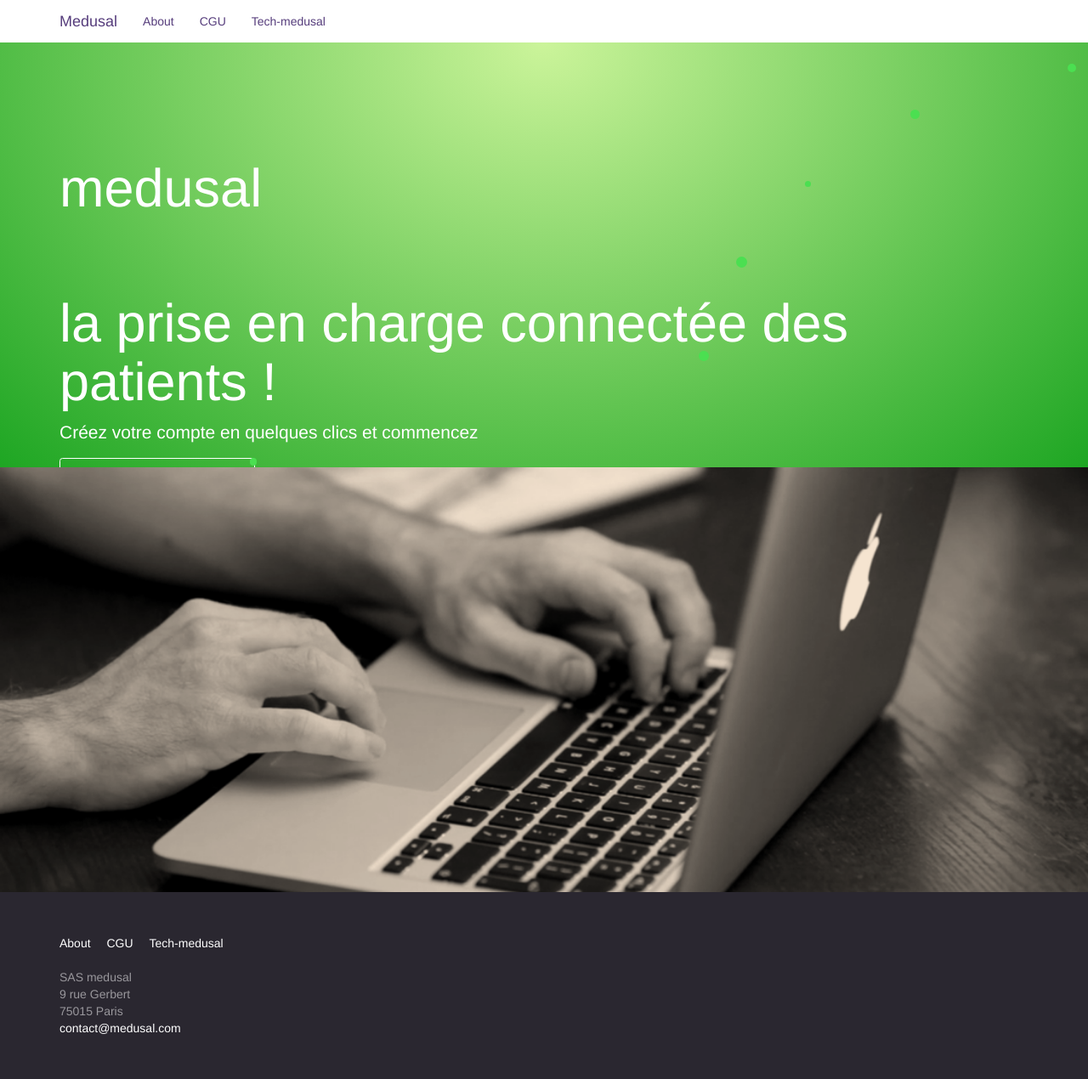
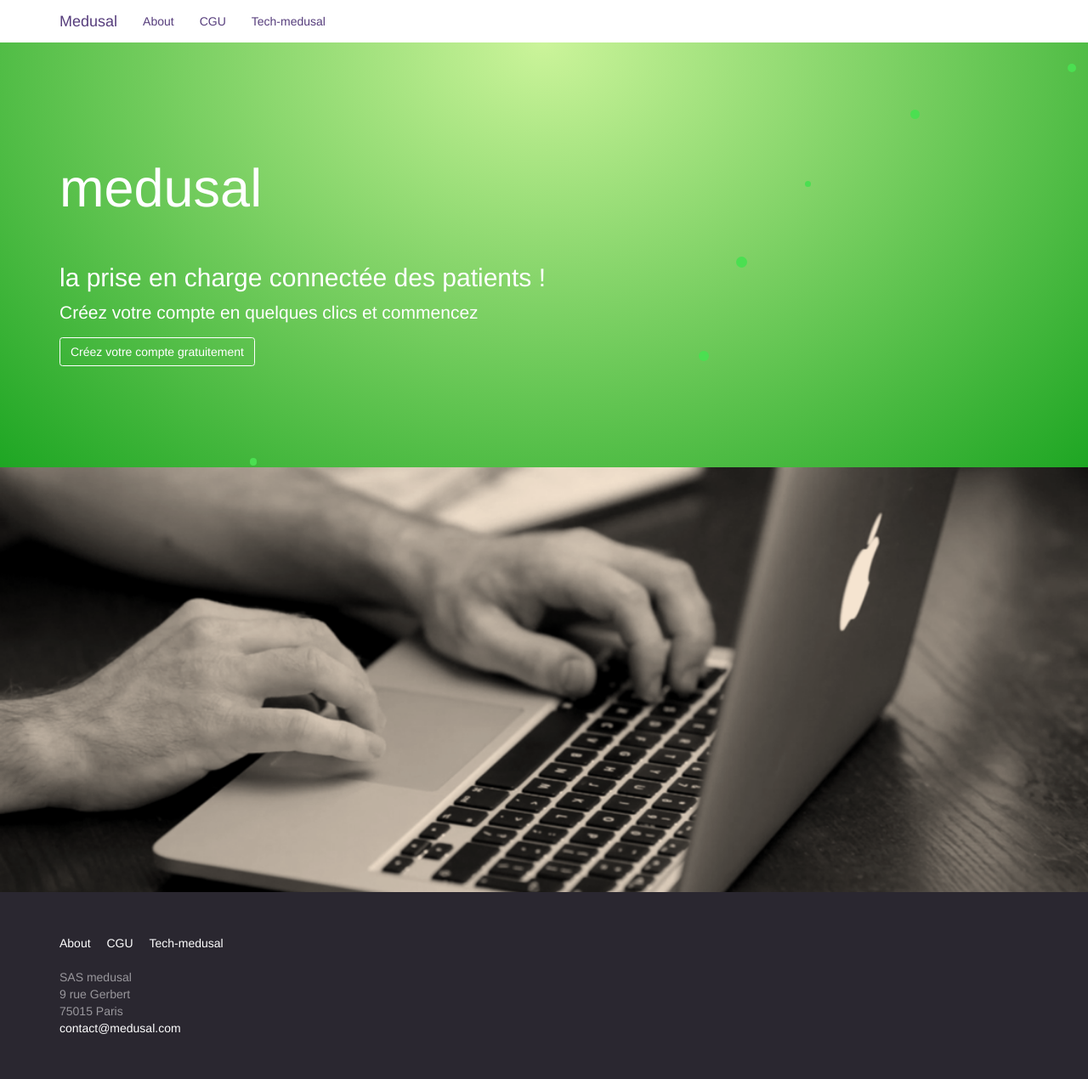
Before and after one commit to medusal/medusal.github.io, a Jekyll site: the page built from index.html, in a window 1280 px wide. Shown: the whole page at 85% size. Built offline with Jekyll 4.4.1, drawn with Linux system fonts in a browser that asks for light colours.

```diff
--- a/index.html
+++ b/index.html
@@ -7,7 +7,7 @@ layout: home
     <div class="container">
       <h1 class="white"><br>medusal<br/>
       </h1>
-      <h1><br>la prise en charge connectée des patients !</br></h1>
+      <h2><br>la prise en charge connectée des patients !</br></h2>
       <p class="lead white">Créez votre compte en quelques clics et commencez</p>
       <a href="/about" class="btn btn-outline-white">Créez votre compte gratuitement</a>
     </div>
```
